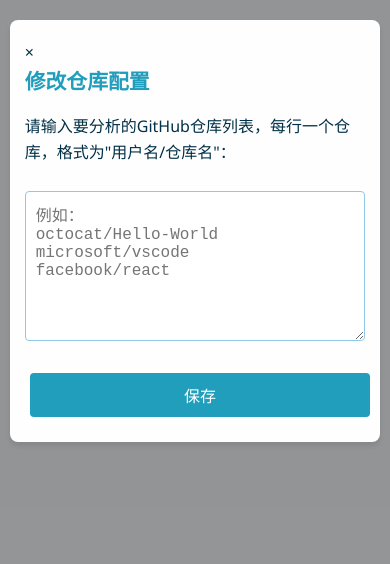
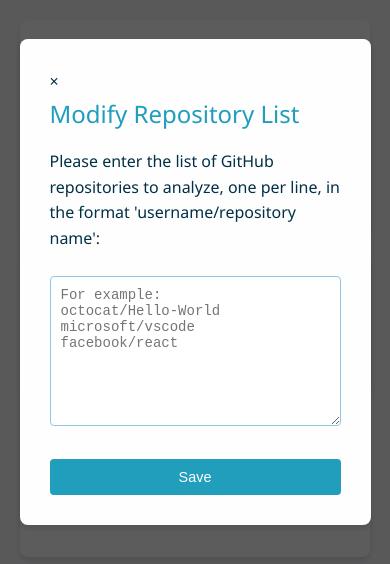
Before and after one commit to healthsgood/MultiRepoCompare, a plain HTML site: page index.html in a window 390 px wide. Drawn offline with Linux system fonts and the light colour scheme.

Commit message:
Modify the style and optimize for mobile phone

```diff
--- a/index.html
+++ b/index.html
@@ -1,9 +1,9 @@
 <!DOCTYPE html>
-<html lang="zh-CN">
+<html lang="en">
 <head>
     <meta charset="UTF-8">
     <meta name="viewport" content="width=device-width, initial-scale=1.0">
-    <title>GitHub仓库活跃度分析器</title>
+    <title>GitHub Activity Comparison</title>
     <link href="https://cdnjs.cloudflare.com/ajax/libs/font-awesome/5.15.3/css/all.min.css" rel="stylesheet">
     <style>
         :root {
@@ -24,64 +24,46 @@
         }
 
         .container {
-            position: relative;
             max-width: 1000px;
-            margin: 0 auto;
+            margin: 0 auto 20px;
             background-color: white;
             border-radius: 8px;
             box-shadow: 0 4px 6px rgba(0, 0, 0, 0.1);
-            padding: 30px;
+            padding: 20px;
+        }
+
+        .header {
+            display: flex;
+            justify-content: space-between;
+            align-items: center;
+        }
+
+        .title-container {
+            flex-grow: 1;
         }
 
         h1 {
-            text-align: center;
-            color: var(--primary-color);
-            margin-bottom: 30px;
-            font-size: 2.5em;
+            color: var(--text-color);
+            margin: 0;
+            font-size: 1.8em;
+        }
+
+        h2 {
+            color: var(--text-color);
+            font-size: 1em;
+            margin: 5px 0 0;
+            font-weight: normal;
         }
 
         .control-panel {
             display: flex;
-            flex-direction: column;
             align-items: center;
-            margin-bottom: 30px;
-        }
-
-        .main-controls {
-            display: flex;
-            justify-content: center;
-            align-items: center;
-            margin-bottom: 15px;
-            width: 100%;
-        }
-
-        .settings-controls {
-            position: absolute;
-            top: 10px;
-            right: 10px;
-            display: flex;
             gap: 10px;
         }
 
-        .settings-btn {
-            background: none;
-            border: none;
-            cursor: pointer;
-            font-size: 1.2em;
-            color: var(--primary-color);
-            padding: 5px;
-            transition: color 0.3s ease;
-        }
-
-        .settings-btn:hover {
-            background: none;
-            color: var(--secondary-color);
-        }
-
         select, button {
-            font-size: 1em;
-            padding: 10px 15px;
-            margin: 5px;
+            font-size: 0.9em;
+            padding: 8px 12px;
             border: 1px solid var(--border-color);
             border-radius: 5px;
             background-color: white;
@@ -104,44 +86,18 @@
             background-color: #2980b9;
         }
 
-        /* 响应式设计优化 */
-        @media (max-width: 600px) {
-            .main-controls {
-                flex-direction: column;
-                width: 100%;
-            }
-
-            .main-controls select, button {
-                width: 100%;
-                margin: 5px 0;
-            }
+        .settings-btn {
+            background: none;
+            border: none;
+            cursor: pointer;
+            font-size: 1.2em;
+            color: var(--primary-color);
+            padding: 5px;
+            transition: color 0.3s ease;
         }
 
-
-        select, button {
-            font-size: 1em;
-            padding: 10px 15px;
-            margin: 5px;
-            border: 1px solid var(--border-color);
-            border-radius: 5px;
-            background-color: white;
-            color: var(--text-color);
-            transition: all 0.3s ease;
-        }
-
-        select:focus, button:focus {
-            outline: none;
-            box-shadow: 0 0 0 2px rgba(52, 152, 219, 0.5);
-        }
-
-        button {
-            background-color: var(--primary-color);
-            color: white;
-            cursor: pointer;
-        }
-
-        button:hover {
-            background-color: #2980b9;
+        .settings-btn:hover {
+            color: var(--secondary-color);
         }
 
         #loading {
@@ -149,23 +105,23 @@
             display: none;
             font-style: italic;
             color: var(--primary-color);
+            margin-top: 20px;
+        }
+
+        .table-container {
+            max-width: 1000px;
+            margin: 0 auto;
+            background-color: white;
+            border-radius: 8px;
+            box-shadow: 0 4px 6px rgba(0, 0, 0, 0.1);
+            padding: 20px;
+            overflow-x: auto;
         }
 
         table {
             width: 100%;
             border-collapse: separate;
             border-spacing: 0 10px;
-        }
-
-        table a {
-            color: var(--primary-color);
-            text-decoration: none;
-            transition: color 0.3s ease;
-        }
-
-        table a:hover {
-            color: #2980b9;
-            text-decoration: underline;
         }
 
         th, td {
@@ -251,7 +207,7 @@
             box-shadow: 0 4px 6px rgba(0, 0, 0, 0.1);
             transform: translateY(-20px);
             transition: transform 0.3s ease;
-            box-sizing: border-box; /* 确保padding不会增加总宽度 */
+            box-sizing: border-box;
         }
 
         .modal.show .modal-content {
@@ -278,7 +234,7 @@
             border-radius: 4px;
             font-size: 14px;
             transition: border-color 0.3s ease;
-            box-sizing: border-box; /* 确保padding不会增加总宽度 */
+            box-sizing: border-box;
         }
 
         .modal input[type="text"]:focus,
@@ -302,69 +258,108 @@
             border-radius: 4px;
             cursor: pointer;
             transition: background-color 0.3s ease;
-            width: 100%; /* 使按钮宽度与输入框一致 */
+            width: 100%;
         }
 
         .modal button:hover {
             background-color: #2980b9;
         }
 
-        /* 响应式设计优化 */
-        @media (max-width: 600px) {
-            .modal-content {
-                width: 95%;
-                margin: 5% auto;
-                padding: 20px 15px; /* 减少左右内边距 */
+        .empty-state {
+            text-align: center;
+            padding: 40px 20px;
+            color: #6c757d;
+        }
+
+        .empty-state i {
+            font-size: 48px;
+            margin-bottom: 20px;
+        }
+
+        .empty-state h3 {
+            margin-bottom: 10px;
+            color: var(--text-color);
+        }
+
+        .empty-state p {
+            max-width: 400px;
+            margin: 0 auto;
+        }
+
+        @media (max-width: 768px) {
+            .header {
+                flex-direction: column;
+                align-items: flex-start;
             }
 
-            .modal h2 {
-                font-size: 1.3em;
+            .control-panel {
+                width: 100%;
+                flex-wrap: wrap;
+                justify-content: space-between;
+                margin-top: 15px;
             }
 
-            .modal input[type="text"],
-            .modal textarea {
-                font-size: 16px; /* 增大字体大小，防止在某些移动设备上自动缩放 */
+            select, button {
+                flex-grow: 1;
+            }
+
+            .table-container {
+                padding: 10px;
+            }
+
+            th, td {
+                padding: 10px;
             }
         }
     </style>
 </head>
 <body>
     <div class="container">
-        <div class="settings-controls">
-            <button id="accessKeyBtn" class="settings-btn" title="修改Access Key">
-                <i class="fas fa-key"></i>
-            </button>
-            <button id="configBtn" class="settings-btn" title="修改Config">
-                <i class="fas fa-cog"></i>
-            </button>
-        </div>
-        <h1>GitHub仓库活跃度分析器</h1>
-        <div class="control-panel">
-            <div class="main-controls">
+        <div class="header">
+            <div class="title-container">
+                <h1>GitHub Activity Comparison</h1>
+                <h2>Comparing GitHub Development Trends</h2>
+            </div>
+            <div class="control-panel">
                 <select id="timeRange">
-                    <option value="7">一周</option>
-                    <option value="30">一个月</option>
-                    <option value="90">一个季度</option>
-                    <option value="180">半年</option>
-                    <option value="365">一年</option>
-                    <option value="730">二年</option>
-                    <option value="all">无限长</option>
+                    <option value="7">One Week</option>
+                    <option value="30">One Month</option>
+                    <option value="90">One Quarter</option>
+                    <option value="180">Half a Year</option>
+                    <option value="365">One Year</option>
+                    <option value="730">Two Years</option>
+                    <option value="all">All Time</option>
                 </select>
-                <button id="analyzeBtn">分析仓库</button>
+                <button id="analyzeBtn">Compare</button>
+                <button id="accessKeyBtn" class="settings-btn" title="Modify GitHub Access Key">
+                    <i class="fas fa-key"></i>
+                </button>
+                <button id="configBtn" class="settings-btn" title="Modify Repository List">
+                    <i class="fas fa-cog"></i>
+                </button>
             </div>
         </div>
-        <div id="loading">正在分析，请稍候...</div>
-        <div id="result"></div>
+        <div id="loading">Analyzing, please wait…</div>
+    </div>
+
+    <div class="table-container">
+        <div id="result">
+            <div class="empty-state">
+                <i class="fas fa-chart-bar"></i>
+                <h3>No Data to Display Yet</h3>
+                <p>Select a time range and click 'Compare' to analyze GitHub repository activity.</p>
+            </div>
+        </div>
     </div>
 
     <!-- Access Key Modal -->
     <div id="accessKeyModal" class="modal">
         <div class="modal-content">
             <span class="close">&times;</span>
-            <h2>修改GitHub Access Key</h2>
-            <p>请输入您的GitHub Personal Access Token：</p>
+            <h2>Modify GitHub Access Key</h2>
+            <p>Please enter your GitHub Personal Access Token:</p>
             <input type="text" id="accessKeyInput" placeholder="ghp_xxxxxxxxxxxxxxxxxxxxxxxxxxxxxxxxxxxxxx">
-            <button id="saveAccessKey">保存</button>
+            <button id="saveAccessKey">Save</button>
         </div>
     </div>
 
@@ -372,13 +367,13 @@
     <div id="configModal" class="modal">
         <div class="modal-content">
             <span class="close">&times;</span>
-            <h2>修改仓库配置</h2>
-            <p>请输入要分析的GitHub仓库列表，每行一个仓库，格式为"用户名/仓库名"：</p>
-            <textarea id="configInput" placeholder="例如：
+            <h2>Modify Repository List</h2>
+            <p>Please enter the list of GitHub repositories to analyze, one per line, in the format 'username/repository name':</p>
+            <textarea id="configInput" placeholder="For example:
 octocat/Hello-World
 microsoft/vscode
 facebook/react"></textarea>
-            <button id="saveConfig">保存</button>
+            <button id="saveConfig">Save</button>
         </div>
     </div>
 
```
Also changed, not shown: index.js (+25 -22 lines).
